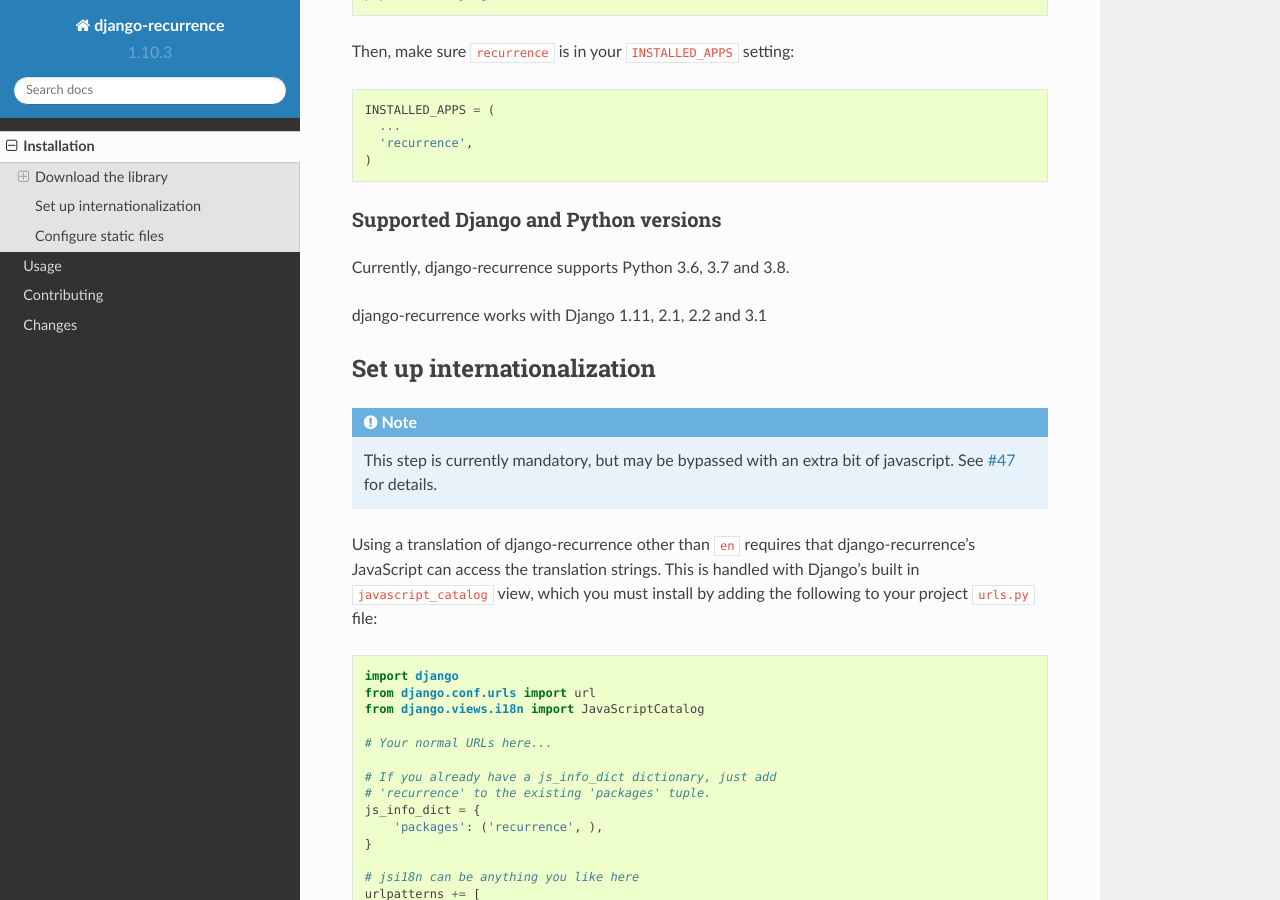
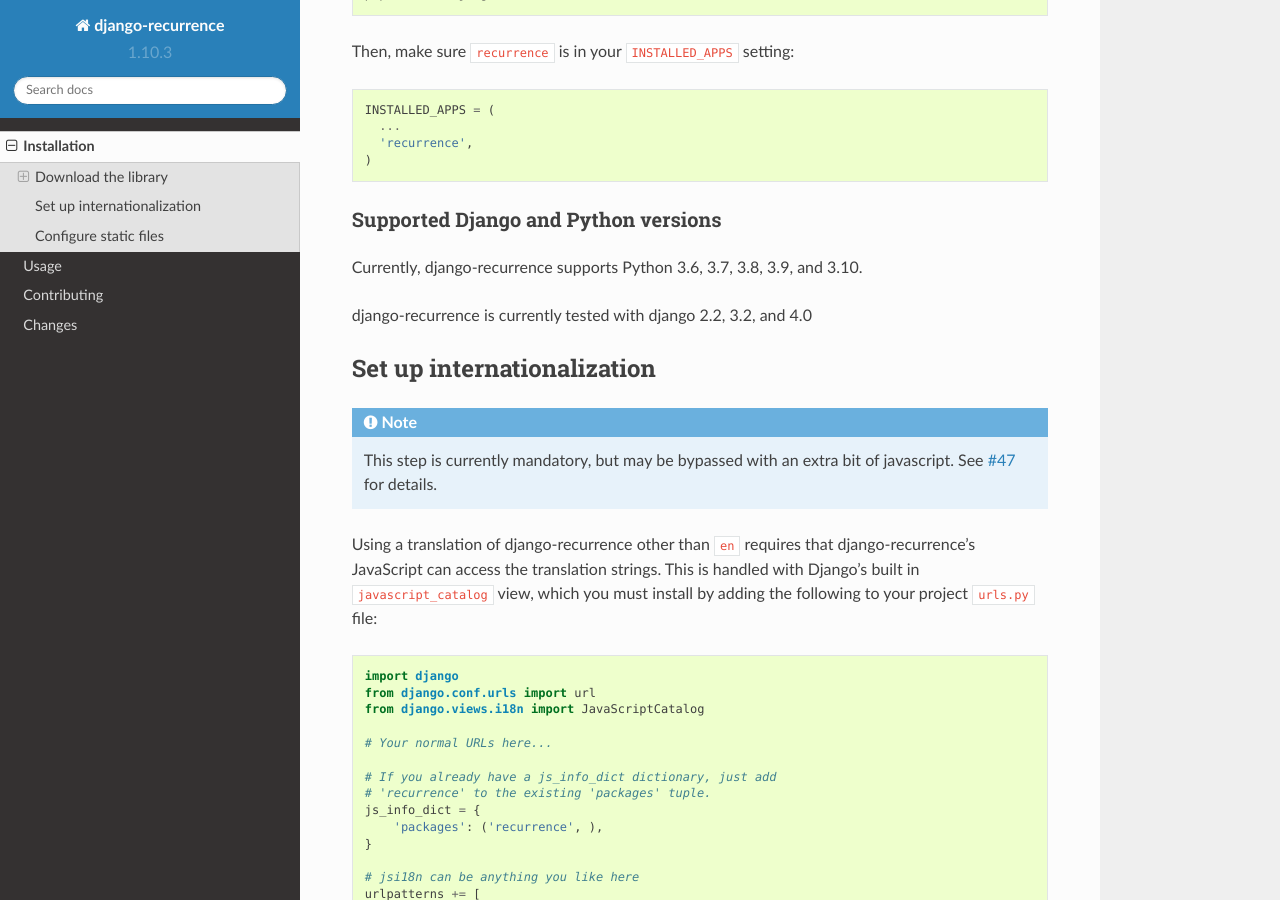
Before and after one commit to jazzband/django-recurrence, a Sphinx documentation site: the page built from docs/installation.rst, in a window 1280 px wide and 900 px high, scrolled down 412 px. Built offline with Sphinx 7.4.7 and the Read the Docs theme 2.0.0, drawn with Linux system fonts in a browser that asks for light colours.

Commit message:
Update installation.rst
Added Versions from tox.ini

```diff
--- a/docs/installation.rst
+++ b/docs/installation.rst
@@ -27,9 +27,9 @@ Then, make sure ``recurrence`` is in your ``INSTALLED_APPS`` setting:
 Supported Django and Python versions
 ^^^^^^^^^^^^^^^^^^^^^^^^^^^^^^^^^^^^
 
-Currently, django-recurrence supports Python 3.6, 3.7 and 3.8.
+Currently, django-recurrence supports Python 3.6, 3.7, 3.8, 3.9, and 3.10.
 
-django-recurrence works with Django 1.11, 2.1, 2.2 and 3.1
+django-recurrence is currently tested with django 2.2, 3.2, and 4.0
 
 Set up internationalization
 ---------------------------
```
